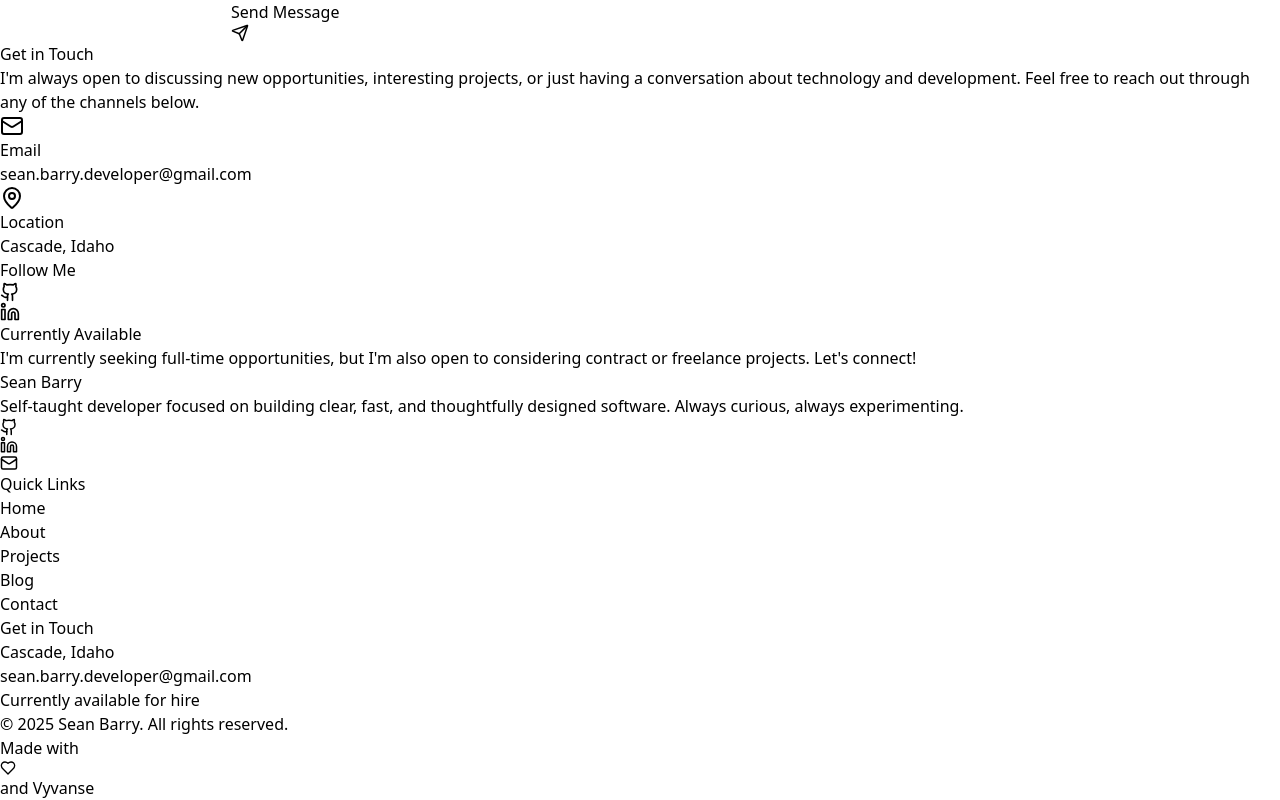
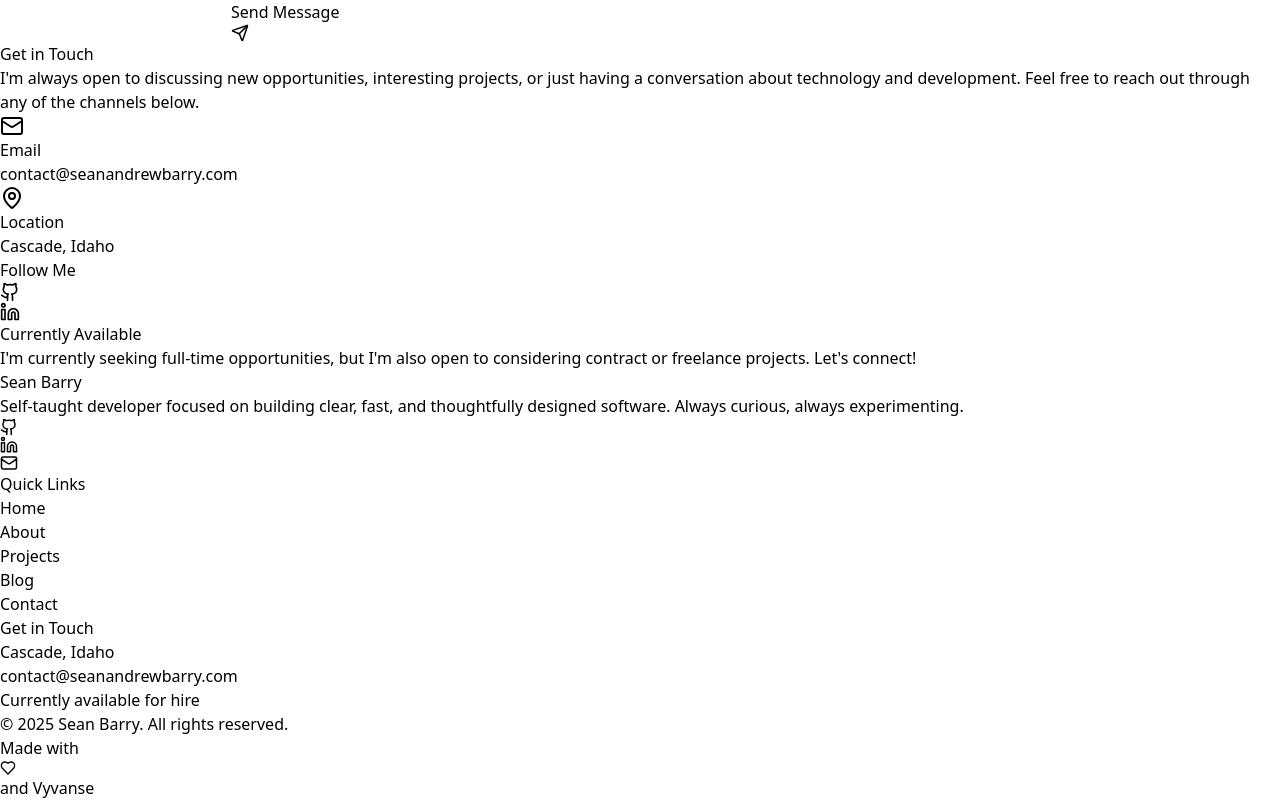
Before and after one commit to sean-andrew-barry/portfolio, a React (Vite) app: page /contact in a window 1280 px wide. Shown: the part 2190-2990 px from the top of the page. Built offline with nearby package versions, Linux system fonts and the light colour scheme.

Commit message:
Updating email address

```diff
--- a/src/data/identity.js
+++ b/src/data/identity.js
@@ -1,6 +1,6 @@
 export const identity = {
   name: "Sean Barry",
-  email: "sean.barry.developer@gmail.com",
+  email: "contact@seanandrewbarry.com",
   location: "Cascade, Idaho",
   availability: true,
   github: "https://github.com/sean-andrew-barry",
```
